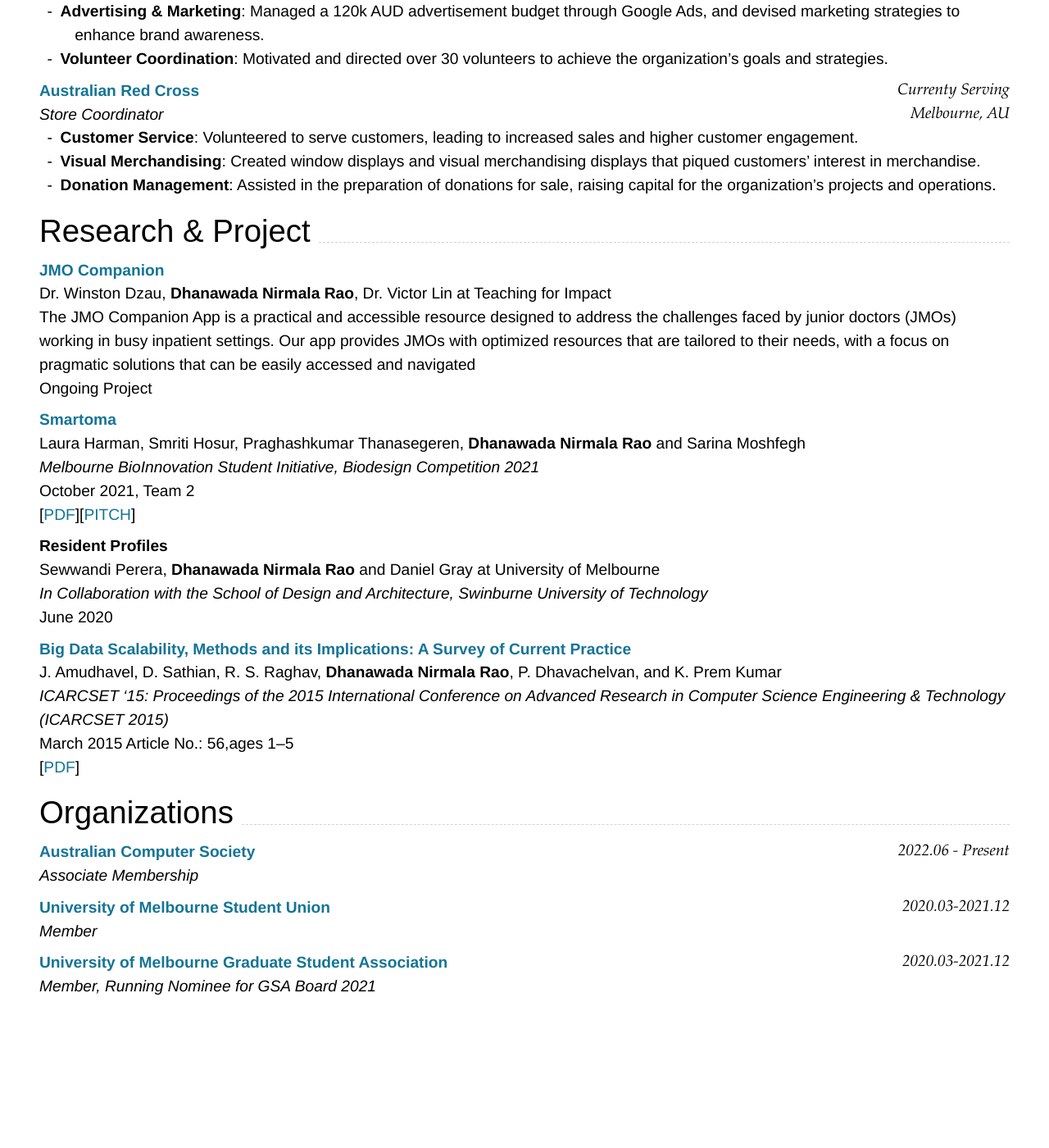
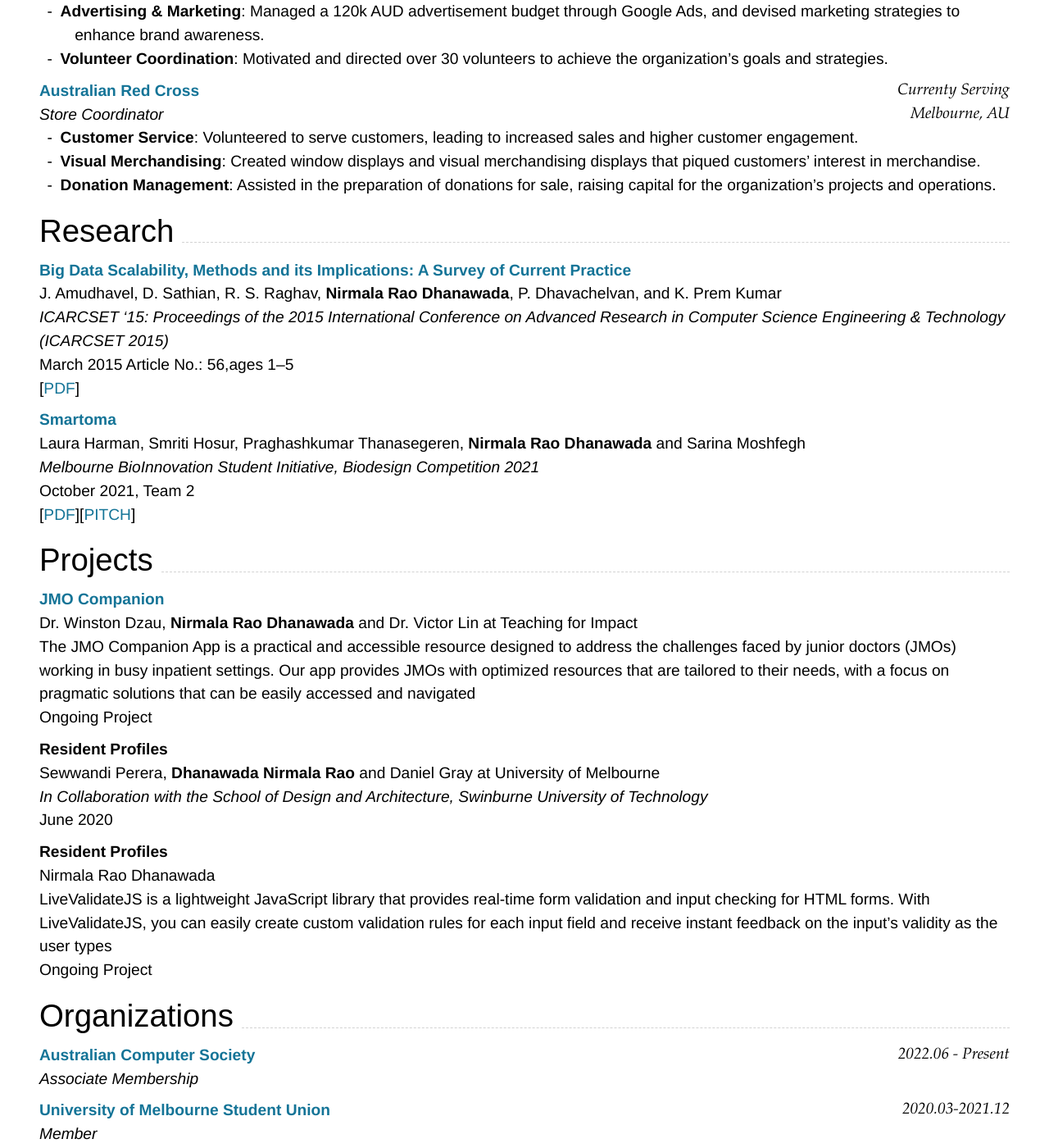
Before and after one commit to thedhanawada/me, a Jekyll site: the page built from index.md, in a window 1280 px wide and 1400 px high, scrolled down 2685 px. Shown: the whole window at 82% size. Built offline with Jekyll 4.4.1, drawn with Linux system fonts in a browser that asks for light colours; nearby versions of some CDN libraries; before the commit the page ends 3951 px from its top, so only the background shows below that.

Commit message:
Update index.md

```diff
--- a/index.md
+++ b/index.md
@@ -149,29 +149,36 @@ _Store Coordinator_<br>
 - **Visual Merchandising**: Created window displays and visual merchandising displays that piqued customers' interest in merchandise.
 - **Donation Management**: Assisted in the preparation of donations for sale, raising capital for the organization's projects and operations.
 
-## Research & Project
+## Research
 
-### [**JMO Companion**](https://teachingforimpact.org/jmo-companion/){:target="_blank"}
-Dr. Winston	Dzau, **Dhanawada Nirmala Rao**, Dr. Victor Lin  at Teaching for Impact<br>
-The JMO Companion App is a practical and accessible resource designed to address the challenges faced by junior doctors (JMOs) working in busy inpatient settings. Our app provides JMOs with optimized resources that are tailored to their needs, with a focus on pragmatic solutions that can be easily accessed and navigated
-<br>Ongoing Project<br>
+### [**Big Data Scalability, Methods and its Implications: A Survey of Current Practice**](https://dl.acm.org/doi/10.1145/2743065.2743121){:target="_blank"}
+J. Amudhavel, D. Sathian, R. S. Raghav, **Nirmala Rao Dhanawada**, P. Dhavachelvan, and K. Prem Kumar<br>
+_ICARCSET '15: Proceedings of the 2015 International Conference on Advanced Research in Computer Science Engineering & Technology (ICARCSET 2015)_
+<br>March 2015 Article No.: 56,ages 1–5<br>
+[[PDF](https://doi.org/10.1145/2743065.2743121){:target="_blank"}]
 
 ### [**Smartoma**](https://github.com/thedhanawada/docs-public/blob/master/Pitch%20Deck%20-%20BioDesign%20Competition%20.pdf){:target="_blank"}
-Laura Harman, Smriti Hosur, Praghashkumar Thanasegeren, **Dhanawada Nirmala Rao** and Sarina Moshfegh<br>
+Laura Harman, Smriti Hosur, Praghashkumar Thanasegeren, **Nirmala Rao Dhanawada** and Sarina Moshfegh<br>
 _Melbourne BioInnovation Student Initiative, Biodesign Competition 2021_
 <br>October 2021, Team 2<br>
 [[PDF](https://github.com/thedhanawada/docs-public/raw/master/Pitch%20Deck%20-%20BioDesign%20Competition%20.pdf){:target="_blank"}][[PITCH](https://fb.watch/94tni7HeYl/)]
+
+## Projects
+
+### [**JMO Companion**](https://teachingforimpact.org/jmo-companion/){:target="_blank"}
+Dr. Winston	Dzau, **Nirmala Rao Dhanawada** and Dr. Victor Lin  at Teaching for Impact<br>
+The JMO Companion App is a practical and accessible resource designed to address the challenges faced by junior doctors (JMOs) working in busy inpatient settings. Our app provides JMOs with optimized resources that are tailored to their needs, with a focus on pragmatic solutions that can be easily accessed and navigated
+<br>Ongoing Project<br>
 
 ### **Resident Profiles**
 Sewwandi Perera, **Dhanawada Nirmala Rao** and Daniel Gray at University of Melbourne<br>
 _In Collaboration with the School of Design and Architecture, Swinburne University of Technology_
 <br>June 2020<br>
 
-### [**Big Data Scalability, Methods and its Implications: A Survey of Current Practice**](https://dl.acm.org/doi/10.1145/2743065.2743121){:target="_blank"}
-J. Amudhavel, D. Sathian, R. S. Raghav, **Dhanawada Nirmala Rao**, P. Dhavachelvan, and K. Prem Kumar<br>
-_ICARCSET '15: Proceedings of the 2015 International Conference on Advanced Research in Computer Science Engineering & Technology (ICARCSET 2015)_
-<br>March 2015 Article No.: 56,ages 1–5<br>
-[[PDF](https://doi.org/10.1145/2743065.2743121){:target="_blank"}]
+### **Resident Profiles**
+Nirmala Rao Dhanawada <br>
+LiveValidateJS is a lightweight JavaScript library that provides real-time form validation and input checking for HTML forms. With LiveValidateJS, you can easily create custom validation rules for each input field and receive instant feedback on the input's validity as the user types
+<br>Ongoing Project<br>
 
 ## Organizations
 
```
